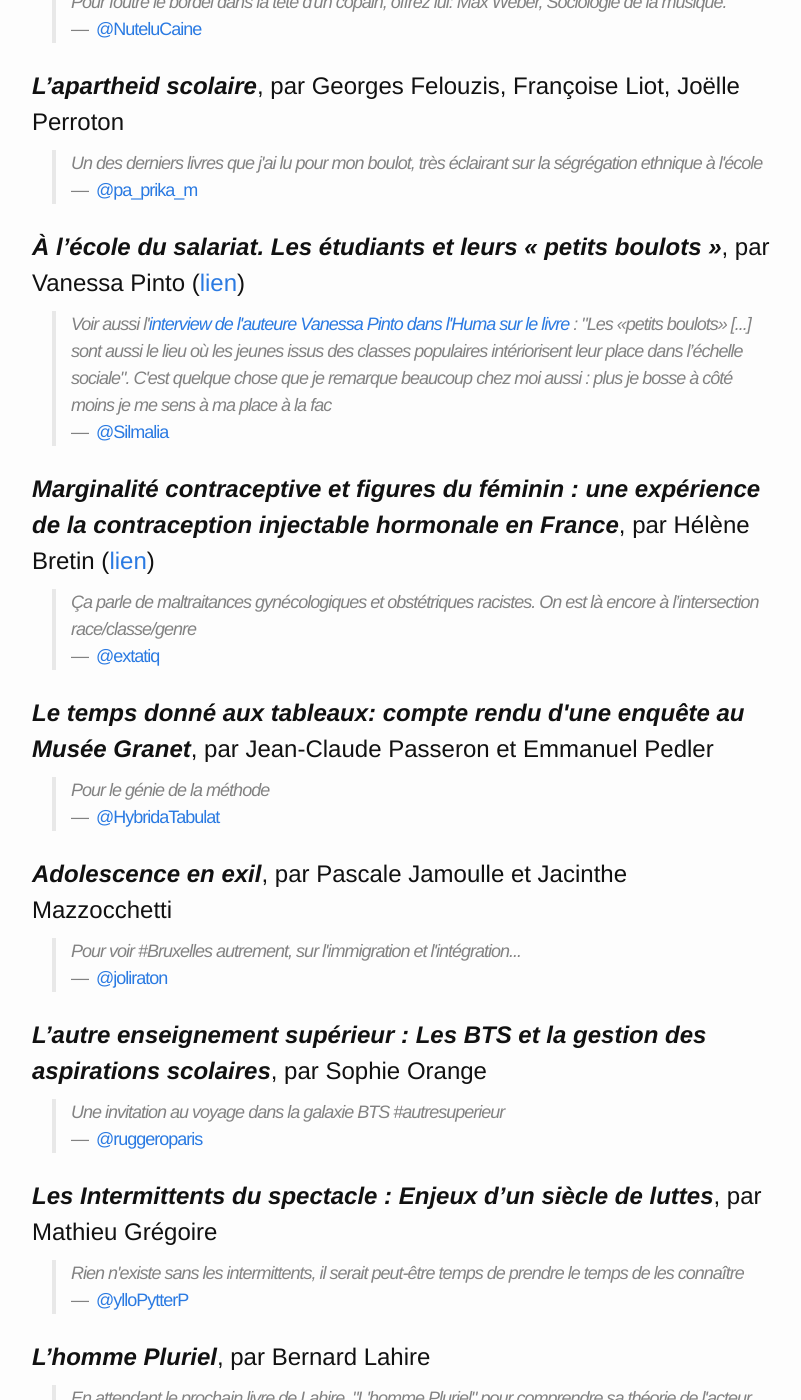
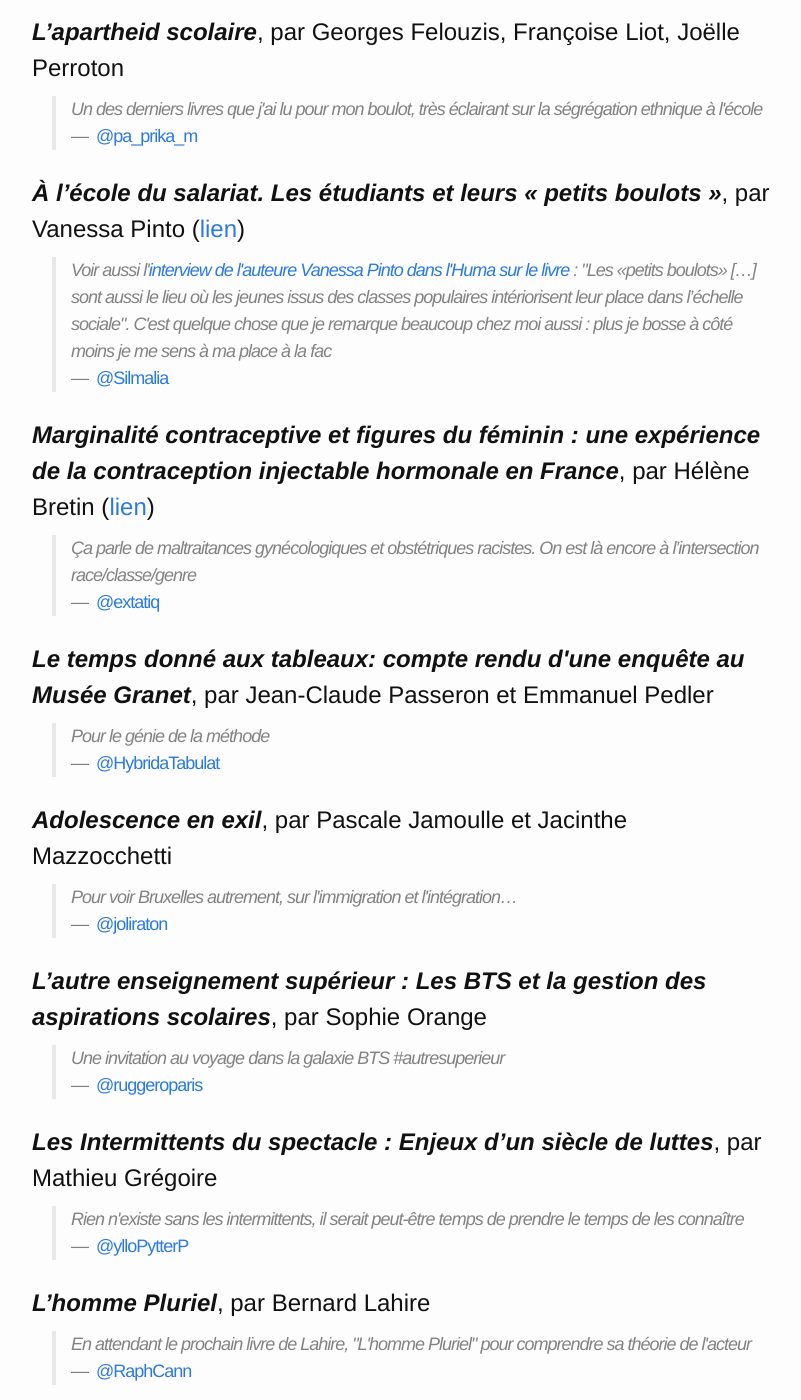
Before and after one commit to bfontaine/SocioNoel, a Jekyll site: the page built from index.md, in a window 1280 px wide and 1400 px high, scrolled down 40841 px. Shown: the whole window, without its empty margins (238-1039 px from the left). Built offline with Jekyll 4.4.1, drawn with Linux system fonts in a browser that asks for light colours; some of the changed text lies outside the part shown.

Commit message:
formatting

```diff
--- a/index.md
+++ b/index.md
@@ -639,7 +639,7 @@ Accès direct à un jour :<br/>
   <div class="sources">
 
     <blockquote class="comment">
-      Cette opération #SocioNoel est une chic idée...<br/>
+      Cette opération #SocioNoel est une chic idée…<br/>
       <span class="comment-author">—&nbsp;&nbsp;<a class="handle" href="https://twitter.com/M_Iz_6/status/671754952629424128">@M_Iz_6</a></span>
     </blockquote>
 
@@ -678,7 +678,7 @@ Accès direct à un jour :<br/>
       </blockquote>
 
       <blockquote class="comment">
-        Y a pas mieux pour découvrir la socio voire la vie....<br/>
+        Y a pas mieux pour découvrir la socio voire la vie…<br/>
         <span class="comment-author">—&nbsp;&nbsp;<a class="handle" href="https://twitter.com/ClaraMordra/status/672339788238856193">@ClaraMordra</a></span>
       </blockquote>
 
@@ -947,7 +947,7 @@ Accès direct à un jour :<br/>
   <div class="sources">
 
     <blockquote class="comment">
-      On commence donc ma liste #SocioNoel  100% subjective par le grand; l'immense, le maitre.... (oui je suis fan)<br/>
+      On commence donc ma liste #SocioNoel 100% subjective par le grand; l'immense, le maitre… (oui je suis fan)<br/>
       <span class="comment-author">—&nbsp;&nbsp;<a class="handle" href="https://twitter.com/dan_maku/status/671971334428184576">@dan_maku</a></span>
     </blockquote>
 
@@ -980,7 +980,7 @@ Accès direct à un jour :<br/>
   <div class="sources">
 
     <blockquote class="comment">
-      40 ans pour traduire ce monument ! INDISPENSABLE pour penser la notion de #culture  #SocioNoel #mustread<br/>
+      40 ans pour traduire ce monument ! INDISPENSABLE pour penser la notion de culture #SocioNoel #mustread<br/>
       <span class="comment-author">—&nbsp;&nbsp;<a class="handle" href="https://twitter.com/dan_maku/status/671973897626066944">@dan_maku</a></span>
     </blockquote>
 
@@ -1164,7 +1164,7 @@ Accès direct à un jour :<br/>
   <div class="sources">
 
     <blockquote class="comment">
-      Amselle a tout changer dans ma maniere d'utiliser la notion de #culture<br/>
+      Amselle a tout changer dans ma maniere d'utiliser la notion de culture<br/>
       <span class="comment-author">—&nbsp;&nbsp;<a class="handle" href="https://twitter.com/dan_maku/status/672003637078532096">@dan_maku</a></span>
     </blockquote>
 
@@ -1186,7 +1186,7 @@ Accès direct à un jour :<br/>
   <div class="sources">
 
     <blockquote class="comment">
-      Bien des années plus tard... stimulant, magnifique.<br/>
+      Bien des années plus tard… stimulant, magnifique.<br/>
       <span class="comment-author">—&nbsp;&nbsp;<a class="handle" href="https://twitter.com/m_lallouet/status/672005229265711104">@m_lallouet</a></span>
     </blockquote>
 
@@ -1296,7 +1296,7 @@ Accès direct à un jour :<br/>
   <div class="sources">
 
     <blockquote class="comment">
-      Des extraits de "Mœurs et sexualité en Océanie" de Margaret Mead : j'en ai retenu l'importance du culturel, les rôles genrés...<br/>
+      Des extraits de "Mœurs et sexualité en Océanie" de Margaret Mead : j'en ai retenu l'importance du culturel, les rôles genrés…<br/>
       <span class="comment-author">—&nbsp;&nbsp;<a class="handle" href="https://twitter.com/Ms_BethGreene/status/671996925382696960">@Ms_BethGreene</a></span>
     </blockquote>
 
@@ -1348,7 +1348,7 @@ Accès direct à un jour :<br/>
 
 
       <blockquote class="comment">
-        Un excellent ouvrage pour donner envie de découvrir la #sociologie !<br/>
+        Un excellent ouvrage pour donner envie de découvrir la sociologie !<br/>
         <span class="comment-author">—&nbsp;&nbsp;<a class="handle" href="https://twitter.com/bbarbusse/status/672008792347951105">@bbarbusse</a></span>
       </blockquote>
 
@@ -1742,7 +1742,7 @@ Accès direct à un jour :<br/>
       </blockquote>
 
       <blockquote class="comment">
-        Quand la #sociologie aide à la réflexivité et s'approche des techniques de #coaching...<br/>
+        Quand la sociologie aide à la réflexivité et s'approche des techniques de coaching…<br/>
         <span class="comment-author">—&nbsp;&nbsp;<a class="handle" href="https://twitter.com/bbarbusse/status/672316749057011712">@bbarbusse</a></span>
       </blockquote>
 
@@ -2125,7 +2125,7 @@ Accès direct à un jour :<br/>
   <div class="sources">
 
     <blockquote class="comment">
-      Pas tout à fait de la socio mais passionnante analyse de l'effet du temps sur nos pratiques ...<br/>
+      Pas tout à fait de la socio mais passionnante analyse de l'effet du temps sur nos pratiques…<br/>
       <span class="comment-author">—&nbsp;&nbsp;<a class="handle" href="https://twitter.com/leblognoteur/status/672424810660630529">@leblognoteur</a></span>
     </blockquote>
 
@@ -2268,7 +2268,7 @@ Accès direct à un jour :<br/>
   <div class="sources">
 
     <blockquote class="comment">
-      Lu juste avt le début du doctorat, histoire de se mettre dans le bain...<br/>
+      Lu juste avt le début du doctorat, histoire de se mettre dans le bain…<br/>
       <span class="comment-author">—&nbsp;&nbsp;<a class="handle" href="https://twitter.com/MorganeMdt/status/672687010105139202">@MorganeMdt</a></span>
     </blockquote>
 
@@ -2303,7 +2303,7 @@ Accès direct à un jour :<br/>
 
 
       <blockquote class="comment">
-        C'est beau...<br/>
+        C'est beau…<br/>
         <span class="comment-author">—&nbsp;&nbsp;<a class="handle" href="https://twitter.com/joliraton/status/672658899326083073">@joliraton</a></span>
       </blockquote>
 
@@ -2517,7 +2517,7 @@ Accès direct à un jour :<br/>
   <div class="sources">
 
     <blockquote class="comment">
-      Amélie Le Renard A Society of Young Women.....<br/>
+      Amélie Le Renard A Society of Young Women…<br/>
       <span class="comment-author">—&nbsp;&nbsp;<a class="handle" href="https://twitter.com/Laboratoire_CMH/status/672705378191343618">@Laboratoire_CMH</a></span>
     </blockquote>
 
@@ -3106,7 +3106,7 @@ Accès direct à un jour :<br/>
   <div class="sources">
 
     <blockquote class="comment">
-      Voir aussi l'<a href="http://www.humanite.fr/vanessa-pinto-les-jobs-etudiants-un-apprentissage-de-la-precarite-555047">interview de l'auteure Vanessa Pinto dans l'Huma sur le livre</a> : "Les «petits boulots» [...] sont aussi le lieu où les jeunes issus des classes populaires intériorisent leur place dans l’échelle sociale". C'est quelque chose que je remarque beaucoup chez moi aussi : plus je bosse à côté moins je me sens à ma place à la fac<br/>
+      Voir aussi l'<a href="http://www.humanite.fr/vanessa-pinto-les-jobs-etudiants-un-apprentissage-de-la-precarite-555047">interview de l'auteure Vanessa Pinto dans l'Huma sur le livre</a> : "Les «petits boulots» […] sont aussi le lieu où les jeunes issus des classes populaires intériorisent leur place dans l’échelle sociale". C'est quelque chose que je remarque beaucoup chez moi aussi : plus je bosse à côté moins je me sens à ma place à la fac<br/>
       <span class="comment-author">—&nbsp;&nbsp;<a class="handle" href="https://twitter.com/Silmalia/status/673176550049783808">@Silmalia</a></span>
     </blockquote>
 
@@ -3139,7 +3139,7 @@ Accès direct à un jour :<br/>
   <div class="sources">
 
     <blockquote class="comment">
-      Pour voir #Bruxelles autrement, sur l'immigration et l'intégration...<br/>
+      Pour voir Bruxelles autrement, sur l'immigration et l'intégration…<br/>
       <span class="comment-author">—&nbsp;&nbsp;<a class="handle" href="https://twitter.com/joliraton/status/673187229733421056">@joliraton</a></span>
     </blockquote>
 
@@ -3183,7 +3183,7 @@ Accès direct à un jour :<br/>
   <div class="sources">
 
     <blockquote class="comment">
-      Le week-end sera "corporate"...<br/>Samedi : Un ouvrage riche et (trop) peu sollicité<br/>
+      Le week-end sera "corporate"…<br/>Samedi : Un ouvrage riche et (trop) peu sollicité<br/>
       <span class="comment-author">—&nbsp;&nbsp;<a class="handle" href="https://twitter.com/M_Iz_6/status/673198468182237184">@M_Iz_6</a></span>
     </blockquote>
 
@@ -3301,7 +3301,7 @@ Accès direct à un jour :<br/>
   <div class="sources">
 
     <blockquote class="comment">
-      Un peu de sociologie du #sport #RH ! Un livre méconnu et néanmoins éclairant.<br/>
+      Un peu de sociologie du sport #RH ! Un livre méconnu et néanmoins éclairant.<br/>
       <span class="comment-author">—&nbsp;&nbsp;<a class="handle" href="https://twitter.com/bbarbusse/status/673418335883829249">@bbarbusse</a></span>
     </blockquote>
 
@@ -3477,7 +3477,7 @@ Accès direct à un jour :<br/>
   <div class="sources">
 
     <blockquote class="comment">
-      Comme on est un jour de sondage... euh de vote. Un article utile de Gaxie<br/>
+      Comme on est un jour de sondage… euh de vote. Un article utile de Gaxie<br/>
       <span class="comment-author">—&nbsp;&nbsp;<a class="handle" href="https://twitter.com/sociosauvage/status/673498343897751552">@sociosauvage</a></span>
     </blockquote>
 
@@ -3543,7 +3543,7 @@ Accès direct à un jour :<br/>
   <div class="sources">
 
     <blockquote class="comment">
-      Les indiens ne votent pas ! Clastres, La société contre l'Etat (qui a déjà du être cité 100 fois...)<br/>
+      Les indiens ne votent pas ! Clastres, La société contre l'Etat (qui a déjà du être cité 100 fois…)<br/>
       <span class="comment-author">—&nbsp;&nbsp;<a class="handle" href="https://twitter.com/marvinrouge/status/673559694535995392">@marvinrouge</a></span>
     </blockquote>
 
@@ -3720,7 +3720,7 @@ Accès direct à un jour :<br/>
   <div class="sources">
 
     <blockquote class="comment">
-      Un peu de #socio du travail appliquée au monde associatif qui devrait intéresser le monde sportif…<br/>
+      Un peu de socio du travail appliquée au monde associatif qui devrait intéresser le monde sportif…<br/>
       <span class="comment-author">—&nbsp;&nbsp;<a class="handle" href="https://twitter.com/bbarbusse/status/673820109031538689">@bbarbusse</a></span>
     </blockquote>
 
@@ -3742,7 +3742,7 @@ Accès direct à un jour :<br/>
   <div class="sources">
 
     <blockquote class="comment">
-      Spécial #FN : Comment le culturalisme est devenu le nouveau #racisme institutionnel et médiatique.<br/>
+      Spécial #FN : Comment le culturalisme est devenu le nouveau racisme institutionnel et médiatique.<br/>
       <span class="comment-author">—&nbsp;&nbsp;<a class="handle" href="https://twitter.com/dan_maku/status/673840273131094017">@dan_maku</a></span>
     </blockquote>
 
```
Also changed, not shown: other parts of index.md (+5 -5 lines), books.yml (+29 -31 lines).
